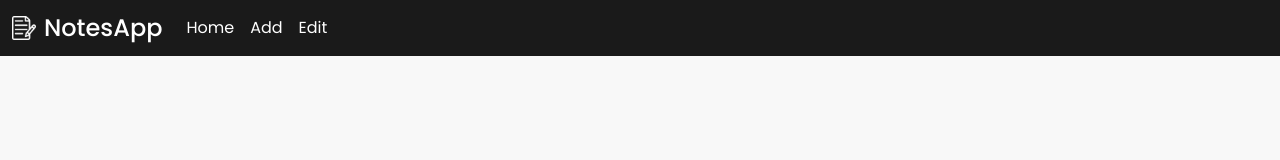
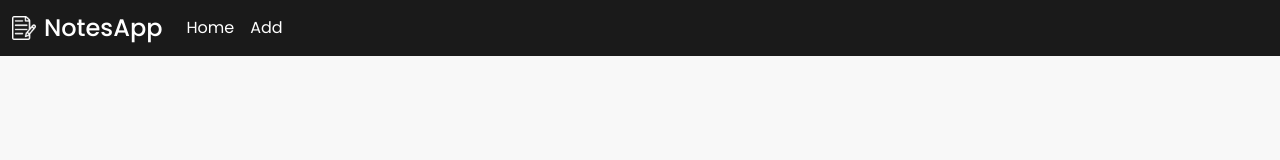
Before and after one commit to meet2960/ReactJs, a React (Create React App) app in the folder notes/: page / in a window 1280 px wide. Shown: the top 160 px of the page. Built offline with nearby package versions, Linux system fonts and the light colour scheme.

Commit message:
removed edit link from header

```diff
--- a/notes/src/Components/Header.jsx
+++ b/notes/src/Components/Header.jsx
@@ -34,11 +34,6 @@
                 Add
               </Link>
             </li>
-            <li className="nav-item">
-              <NavLink to="/edit" className="nav-link">
-                Edit
-              </NavLink>
-            </li>
           </ul>
           {/* <form className="d-flex" role="search">
             <input
```
